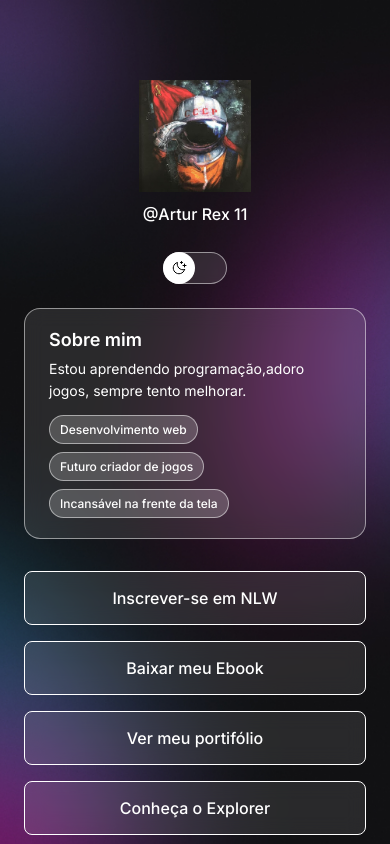
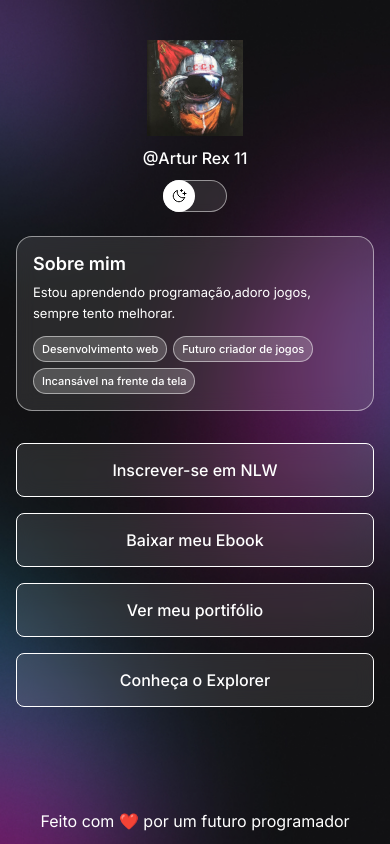
Before and after one commit to ArturRex11/programacao-artur, a plain HTML site: page index.html in a window 390 px wide. Shown: the top 844 px of the page. Drawn offline with nearby package versions, Linux system fonts and the light colour scheme.

Commit message:
ajustei a tela para portar para todos os aparelhos

```diff
--- a/style.css
+++ b/style.css
@@ -31,7 +31,9 @@
   */
   /*background: color image repeat position/size*/
   background: var(--bg-url) no-repeat top center/cover;
-  height: 100vh;
+  min-height: 100dvh;
+  padding-bottom: 32px;
+  overflow-x: hidden;
 }
 
 body * {
@@ -43,7 +45,7 @@
   width: 100%;
   max-width: 588px;
   margin: 56px auto 0px;
-  padding: 0 24px;
+  padding: 0 24px 24px;
 }
 
 /* profile */
@@ -201,6 +203,42 @@
   padding: 24px 0;
 }
 /*media queries*/
+@media (max-width: 420px) {
+  #container {
+    padding: 0 16px 24px;
+    margin-top: 24px;
+  }
+
+  #profile {
+    padding: 16px 12px 8px;
+  }
+
+  #profile img {
+    width: 96px;
+  }
+
+  #about {
+    padding: 16px;
+  }
+
+  #about p {
+    font-size: 13px;
+  }
+
+  .about-highlights {
+    gap: 6px;
+  }
+
+  .about-highlights span {
+    font-size: 11px;
+    padding: 5px 8px;
+  }
+
+  #social-links {
+    padding: 16px 0 8px;
+  }
+}
+
 @media (min-width: 700px) {
   :root {
     --bg-url: url(./assets/bg-desktop.jpg);
```
